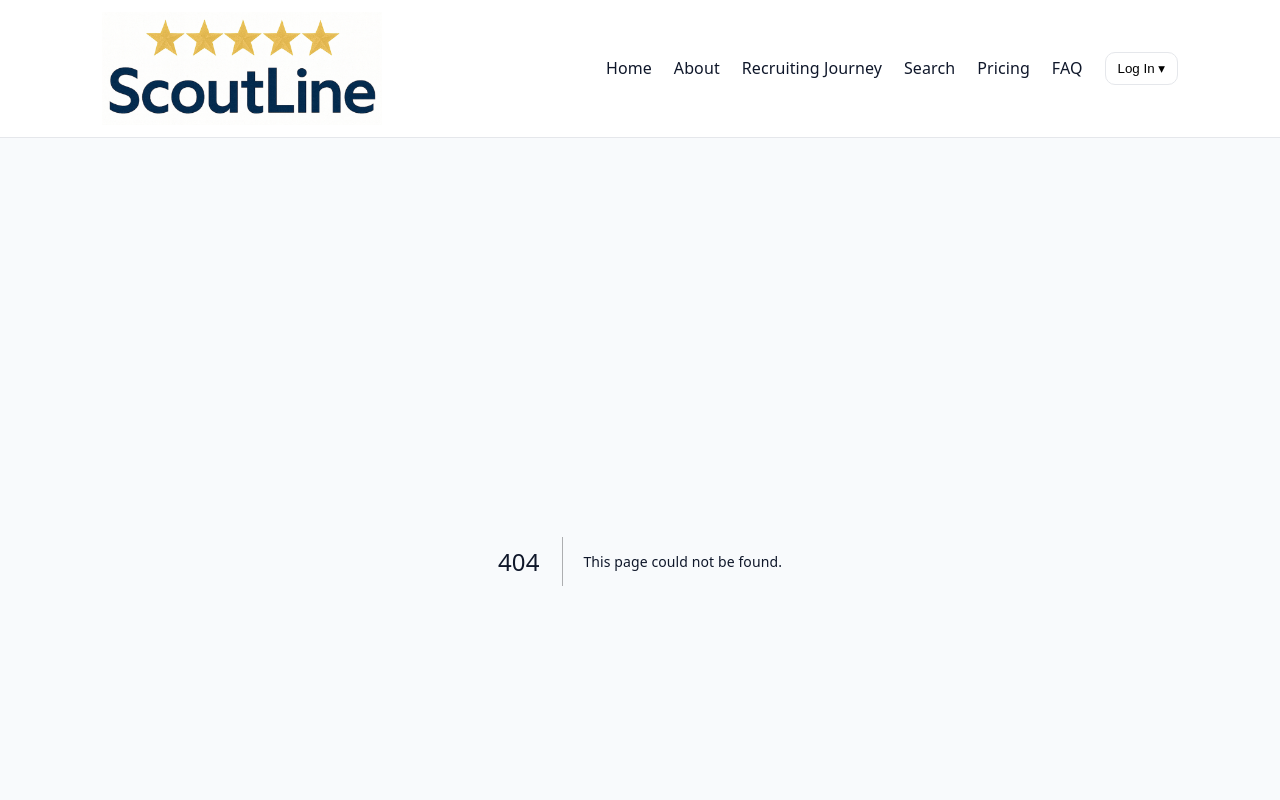
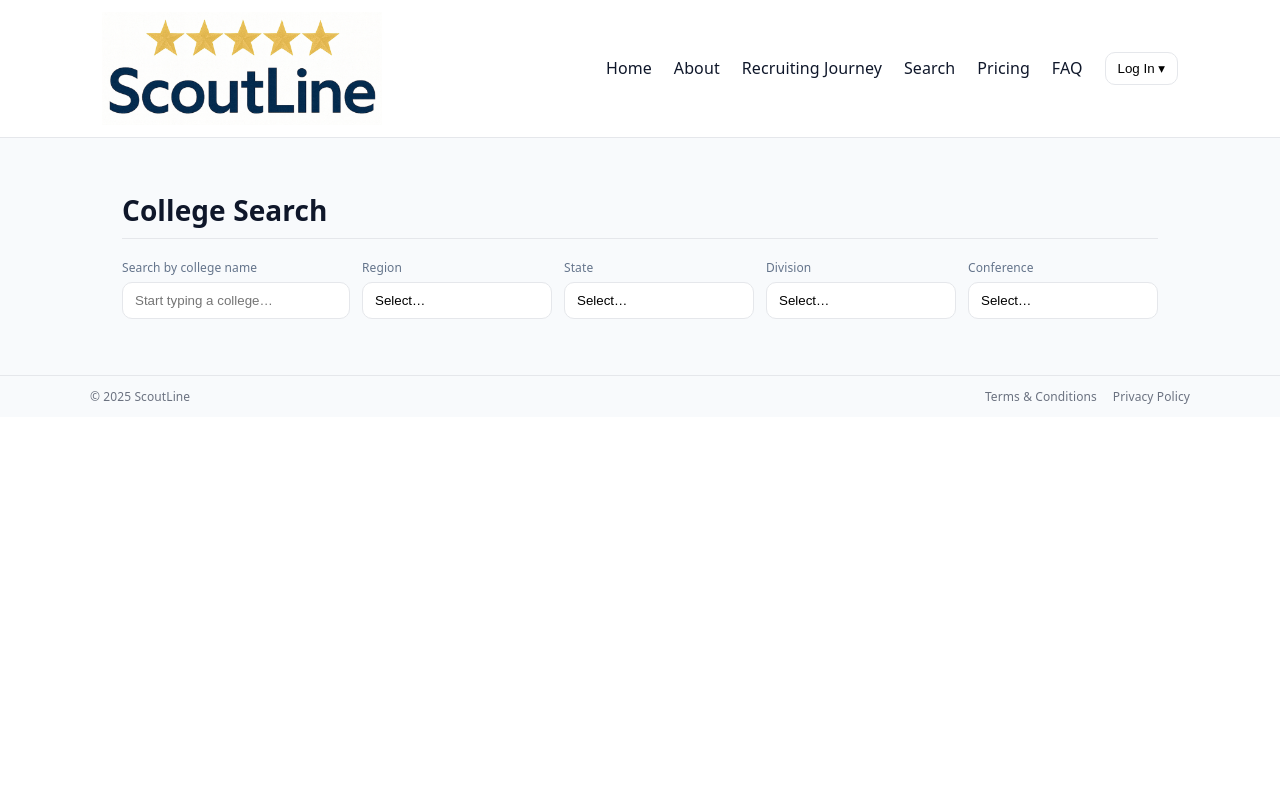
Before and after one commit to mattblittle-create/scoutline-beta, a Next.js app: page /search in a window 1280 px wide. Before the commit this address had no page. Shown: the top 800 px of the page. Built offline with nearby package versions, Linux system fonts and the light colour scheme.

Commit message:
Create page.tsx

```diff
--- /dev/null
+++ b/app/search/page.tsx
@@ -0,0 +1,6 @@
+// app/search/page.tsx
+import CollegeSearch from "../components/CollegeSearch";
+
+export default function SearchPage() {
+  return <CollegeSearch />;
+}
```
